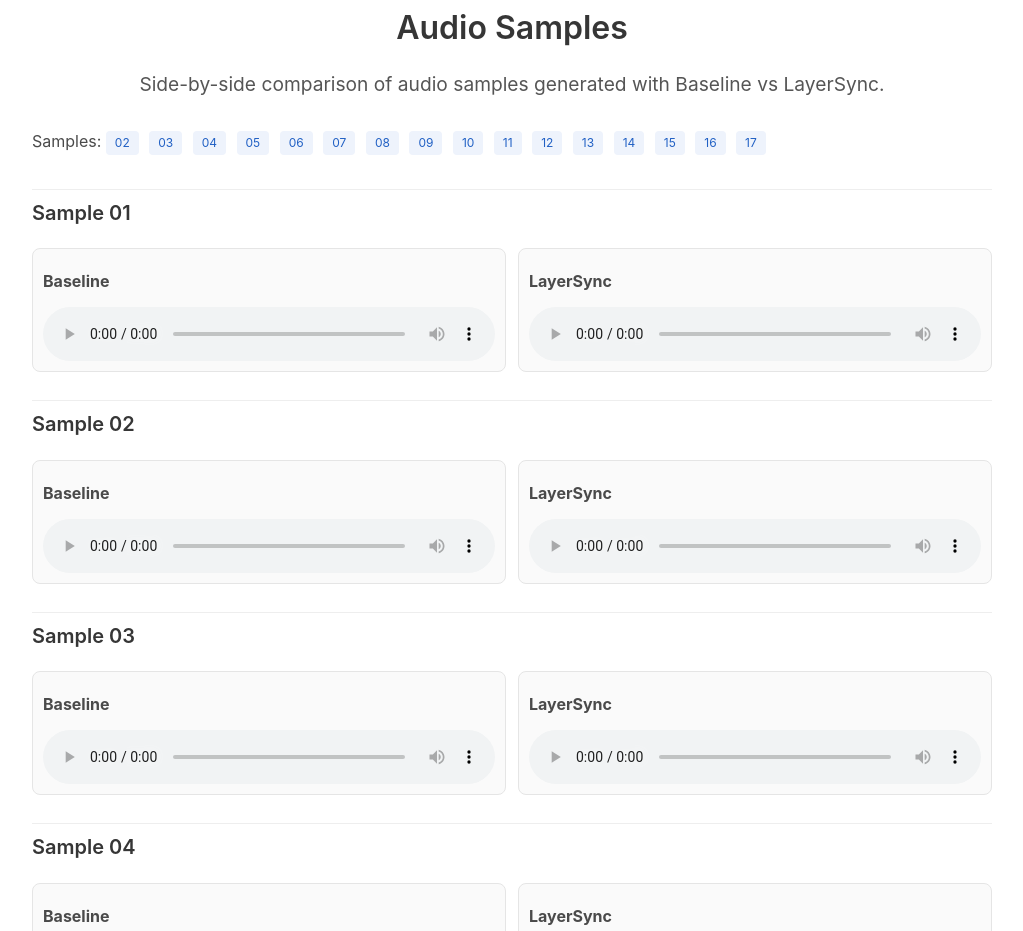
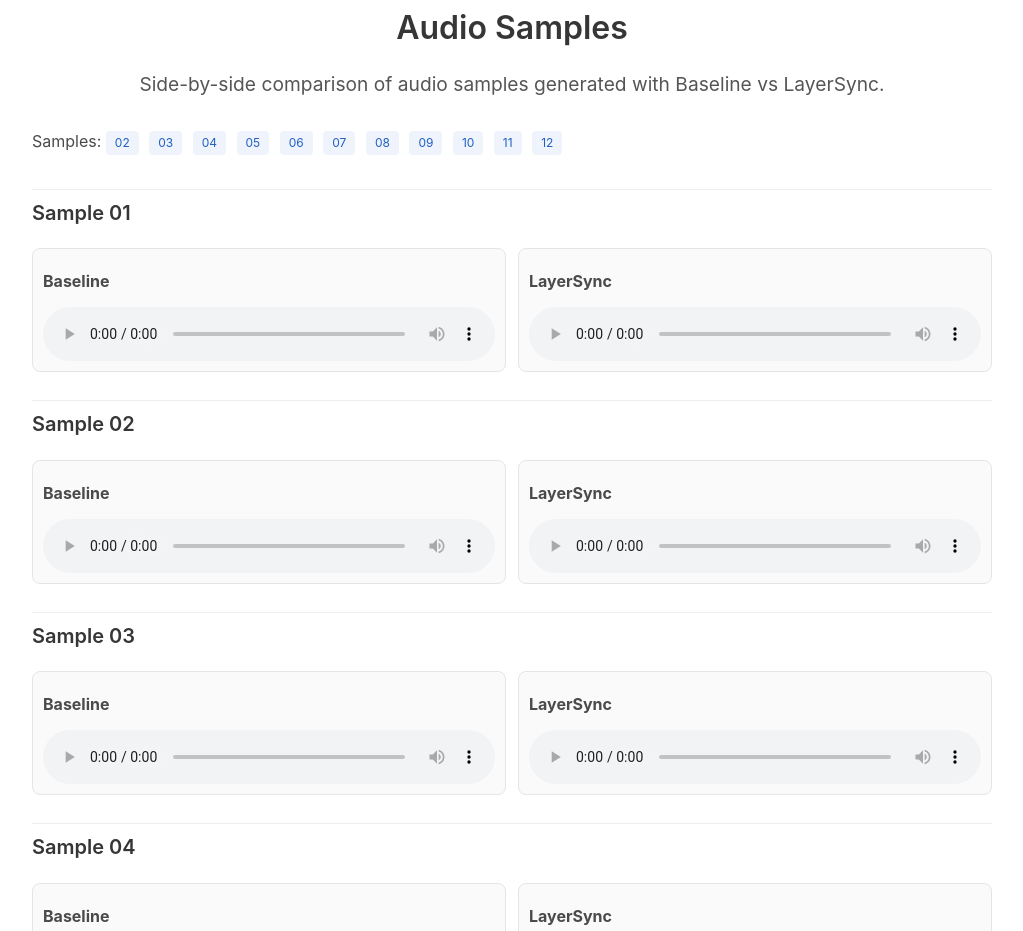
Before and after one commit to vita-epfl/LayerSync.io, a plain HTML site: page index.html in a window 1280 px wide. Shown: the part 2260-3191 px from the top of the page, without its empty margins (128-1151 px from the left). Drawn offline with Linux system fonts and the light colour scheme; some icons are missing; a web font is replaced by a local one.

Commit message:
Fixed layout.

```diff
--- a/index.html
+++ b/index.html
@@ -273,11 +273,11 @@
         <a href="#sample-09" class="tag is-link is-light">10</a>
         <a href="#sample-10" class="tag is-link is-light">11</a>
         <a href="#sample-11" class="tag is-link is-light">12</a>
-        <a href="#sample-12" class="tag is-link is-light">13</a>
+        <!-- <a href="#sample-12" class="tag is-link is-light">13</a>
         <a href="#sample-13" class="tag is-link is-light">14</a>
         <a href="#sample-14" class="tag is-link is-light">15</a>
         <a href="#sample-15" class="tag is-link is-light">16</a>
-        <a href="#sample-16" class="tag is-link is-light">17</a>
+        <a href="#sample-16" class="tag is-link is-light">17</a> -->
       </div>
 
       <!-- Sample 01 -->
```
Also changed, not shown: static/figures/pull_figure.png (added).
